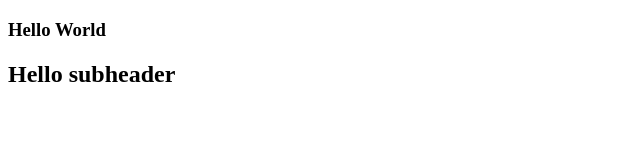
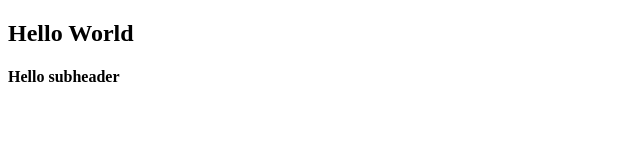
Before and after one commit to cody-larson/newproject2, a plain HTML site: page index.html in a window 1280 px wide. Shown: the whole page, without its empty margins (0-640 px from the left). Drawn offline with Linux system fonts and the light colour scheme.

Commit message:
subheader fixed

```diff
--- a/index.html
+++ b/index.html
@@ -5,7 +5,7 @@
     <title>New Project 2</title>
 </head>
 <body>
-    <h3>Hello World</h3>
-    <h2>Hello subheader</h2>
+    <h2>Hello World</h2>
+    <h4>Hello subheader</h4>
 </body>
 </html>
```
